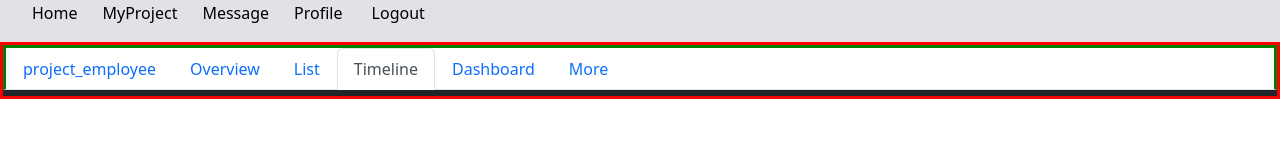
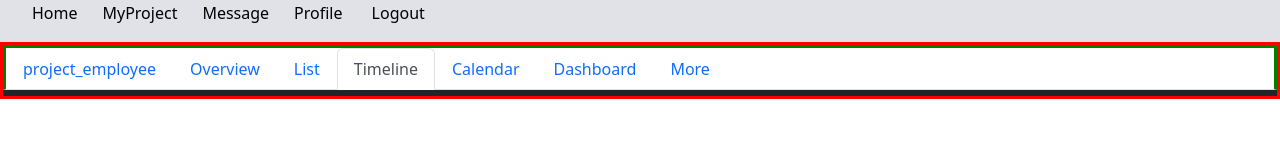
Before and after one commit to jaysingtalekar268/Buildex, a React (Create React App) app in the folder client/: page /MyProject in a window 1280 px wide. Shown: the top 160 px of the page. Built offline with nearby package versions, Linux system fonts and the light colour scheme; no server answers; sample sign-in values are in the browser's storage.

Commit message:
enabled dashboard

```diff
--- a/client/src/Components/projectnavbar/projectnavbar.js
+++ b/client/src/Components/projectnavbar/projectnavbar.js
@@ -16,9 +16,9 @@ function ProjectNavBar() {
                 <Tab className='projectNavBarItem' title="Overview" eventKey="Overview"></Tab>
                 <Tab className='projectNavBarItem' title="List" eventKey="List"></Tab>
                 <Tab className='projectNavBarItem' title="Timeline" eventKey="Timeline"><Ptimeline></Ptimeline></Tab>
-                {/* <Tab className='projectNavBarItem' title="Calendar" eventKey="Calendar"> <PCalendar></PCalendar></Tab> */}
+                <Tab className='projectNavBarItem' title="Calendar" eventKey="Calendar"> <PCalendar></PCalendar></Tab>
                 <Tab className='projectNavBarItem' title="Dashboard" eventKey="Dashboard">
-                    {/* <Dashboard></Dashboard> */}
+                    <Dashboard></Dashboard>
                     </Tab>
                 <Tab className='projectNavBarItem' title="More" eventKey="More"></Tab>
             </Tabs>
```
